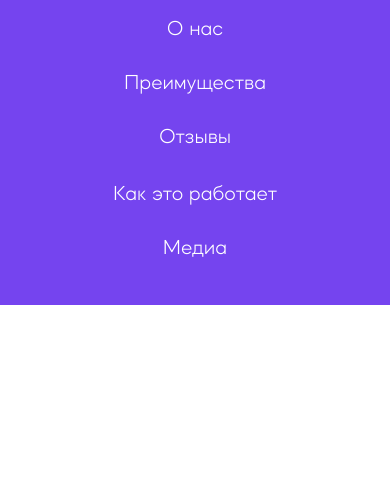
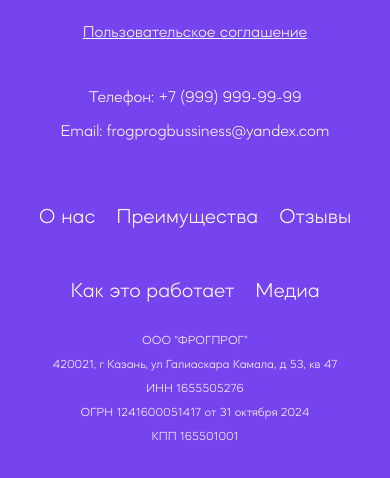
Before and after one commit to Hibiscus14/landing-frogprog, a plain HTML site: page index.html in a window 390 px wide. Shown: the part 6518-6996 px from the top of the page. Before the commit the page ends 6823 px from the top, so only its background shows below. Drawn offline with nearby package versions, Linux system fonts and the light colour scheme; files whose address does not match are found by name.

Commit message:
Добавила контакты и реквизиты

```diff
--- a/css/components.css
+++ b/css/components.css
@@ -704,14 +704,16 @@
         height: 1.5rem;
     }
 
-.footer-privacy {
+.footer-privacy, .footer-agreement {
     color: #fff;
     font-size: 1rem;
     text-decoration: underline;
     transition: opacity 0.3s ease;
+    display: block;
+    margin-top: 0.5rem;
 }
 
-    .footer-privacy:hover {
+    .footer-privacy:hover, .footer-agreement:hover {
         opacity: 0.8;
     }
 
@@ -730,3 +732,34 @@
         .footer-links a:hover {
             opacity: 0.8;
         }
+
+.footer-contacts {
+    color: #fff;
+    font-size: 1rem;
+    margin-top: 1rem;
+}
+
+    .footer-contacts p {
+        margin: 0.5rem 0;
+    }
+
+    .footer-contacts a {
+        color: #fff;
+        text-decoration: none;
+    }
+
+        .footer-contacts a:hover {
+            text-decoration: underline;
+        }
+
+.footer-requisites {
+    color: #fff;
+    font-size: 0.8rem;
+    text-align: center;
+    margin-top: 1.5rem;
+    padding-bottom: 1rem;
+}
+
+    .footer-requisites p {
+        margin: 0.3rem 0;
+    }
--- a/css/layout.css
+++ b/css/layout.css
@@ -119,7 +119,7 @@
     padding: 2.5rem 1rem;
     background: var(--clr-purple);
     color: #fff;
-    text-align: center;
+    text-align: left;
 }
 
 .footer__inner {
--- a/css/media.css
+++ b/css/media.css
@@ -68,7 +68,7 @@
         position: relative;
         overflow: hidden;
         align-items: flex-start;
-        padding:0;
+        padding: 0;
     }
 
     .main__inner {
@@ -128,6 +128,7 @@
             max-height: 100%;
             width: auto;
         }
+
     .cta-section {
         background-position: center;
         background-image: url(../img/stop-background-mobile.svg);
@@ -160,9 +161,10 @@
         text-align: left;
     }
 
-    .container--why{
-        padding:0;
+    .container--why {
+        padding: 0;
     }
+
     .why-us__cards {
         grid-template-columns: 1fr;
     }
@@ -170,6 +172,7 @@
     why-us_card {
         padding: 1.1rem;
     }
+
     .why-us__card--interest,
     .why-us__card--school,
     .why-us__card--exam,
@@ -186,6 +189,7 @@
         height: auto;
         margin-bottom: 1rem;
     }
+
     .why-us__card--interest .why-us__image {
         bottom: -5.5rem;
         max-width: 40%;
@@ -463,11 +467,25 @@
 
     .footer-right {
         align-items: center;
+        margin-top: 1.5rem;
     }
 
     .footer-links {
-        flex-direction: column;
+        flex-direction: row;
         gap: 1.3rem;
+    }
+
+    .footer-links--row1 {
+        justify-content: center;
+    }
+
+    .footer-links--row2 {
+        justify-content: center;
+        margin-top: 1rem;
+    }
+
+    .footer-requisites {
+        font-size: 0.75rem;
     }
 }
 /* Medium devices (tablets, 768px and up) */
--- a/index.html
+++ b/index.html
@@ -287,6 +287,11 @@
                     <a href="https://www.instagram.com/" target="_blank" aria-label="Instagram"><img src="img/instagram.svg" alt="Instagram"></a>
                 </div>
                 <a href="#privacy" class="footer-privacy">Политика конфиденциальности</a>
+                <a href="#agreement" class="footer-agreement">Пользовательское соглашение</a>
+                <div class="footer-contacts">
+                    <p>Телефон: +7 (999) 999-99-99</p>
+                    <p>Email: <a href="mailto:frogprogbussiness@yandex.com">frogprogbussiness@yandex.com</a></p>
+                </div>
             </div>
             <div class="footer-right">
                 <div class="footer-links footer-links--row1">
@@ -300,6 +305,13 @@
                 </div>
             </div>
         </div>
+        <div class="footer-requisites">
+            <p>ООО "ФРОГПРОГ"</p>
+            <p>420021, г Казань, ул Галиаскара Камала, д 53, кв 47</p>
+            <p>ИНН 1655505276</p>
+            <p>ОГРН 1241600051417 от 31 октября 2024</p>
+            <p>КПП 165501001</p>
+        </div>
     </footer>
 
     <script src="https://cdnjs.cloudflare.com/ajax/libs/tiny-slider/2.9.4/min/tiny-slider.js"></script>
```
Lines whose indentation alone changed are shown as unchanged.
